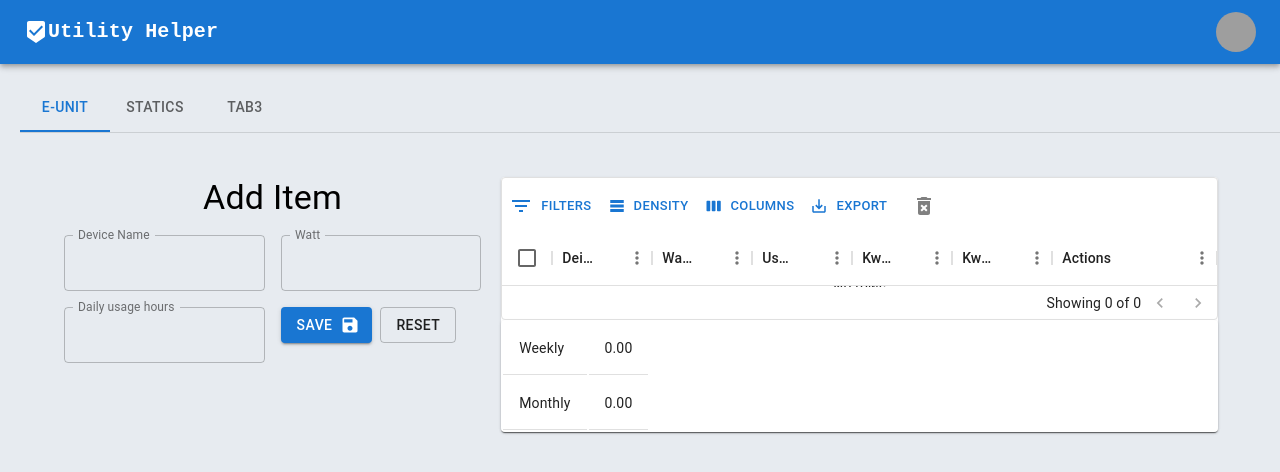
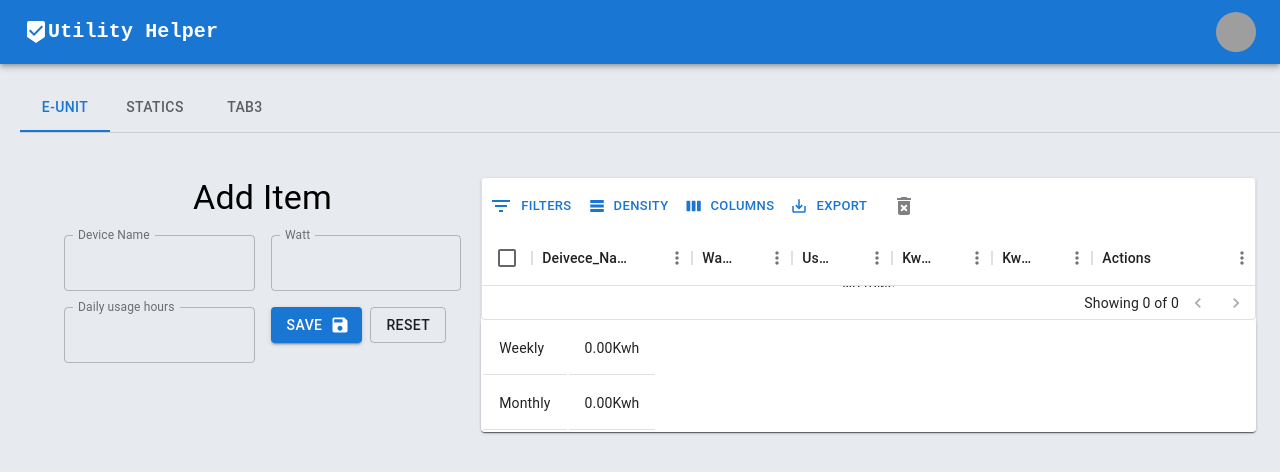
Before and after one commit to bbk8910/utility-helper, a React (Create React App) app: page / in a window 1280 px wide. Shown: the top 472 px of the page. Built offline with nearby package versions, Linux system fonts and the light colour scheme; grey boxes are pictures that could not be loaded.

Commit message:
onAction complted method to refresh data after added

```diff
--- a/src/component/AddEUnitDataForm.js
+++ b/src/component/AddEUnitDataForm.js
@@ -40,7 +40,7 @@ const useStyles = makeStyles((theme) => ({
 }));
 
 export default function AddEUnitDataForm(props) {
-  const { formData, setFormData } = props;
+  const { formData, setFormData, onActionCompleted } = props;
 
   const {
     register,
@@ -84,6 +84,7 @@ export default function AddEUnitDataForm(props) {
 
     saveData(formData, E_UNIT_STORE)
       .then(() => {
+        onActionCompleted();
         handleSuccessSnackBar("Success");
       })
       .catch((error) => {
--- a/src/component/table/MyTable.js
+++ b/src/component/table/MyTable.js
@@ -109,12 +109,12 @@ export default function MyTable(props) {
           <TableBody>
             <TableRow key={"key"}>
               <TableCell>{"Weekly"}</TableCell>
-              <TableCell>{dataList.totalInWeek || 0}</TableCell>
+              <TableCell>{dataList.totalInWeek || 0}Kwh</TableCell>
             </TableRow>
 
             <TableRow key={"key2"}>
               <TableCell>{"Monthly"}</TableCell>
-              <TableCell>{dataList.totalInMonth || 0}</TableCell>
+              <TableCell>{dataList.totalInMonth || 0}Kwh</TableCell>
             </TableRow>
           </TableBody>
         </table>
--- a/src/pages/EUnitCalculator.js
+++ b/src/pages/EUnitCalculator.js
@@ -14,10 +14,10 @@ export default function EUnitCalculator(prosp) {
   const action = true;
 
   useEffect(() => {
-    getStocksMap();
+    getDataFromDB();
   }, []);
 
-  function getStocksMap() {
+  function getDataFromDB() {
     getAllData(E_UNIT_STORE).then((data) => {
       let totalInWeek = 0;
       let totalInMonth = 0;
@@ -32,8 +32,12 @@ export default function EUnitCalculator(prosp) {
     });
   }
 
+  function onActionCompleted() {
+    getDataFromDB();
+  }
+
   const columns = [
-    { field: "id", headerName: "Deivece_Name" },
+    { field: "id", headerName: "Deivece_Name", width: 160 },
     { field: "watt", headerName: "Watts" },
     { field: "useTimeInHour", headerName: "Use(hour)" },
     {
@@ -86,7 +90,10 @@ export default function EUnitCalculator(prosp) {
   return (
     <Box sx={{ width: "100%" }} className="page-wrapper">
       <div className="my-form">
-        <AddEUnitDataForm formData={formData} />
+        <AddEUnitDataForm
+          formData={formData}
+          onActionCompleted={onActionCompleted}
+        />
       </div>
       <div className="my-table">
         <MyTable
@@ -96,7 +103,6 @@ export default function EUnitCalculator(prosp) {
           setFormData={setFormData}
           formData={formData}
           action={action}
-          footer={footer}
         />
       </div>
     </Box>
```
